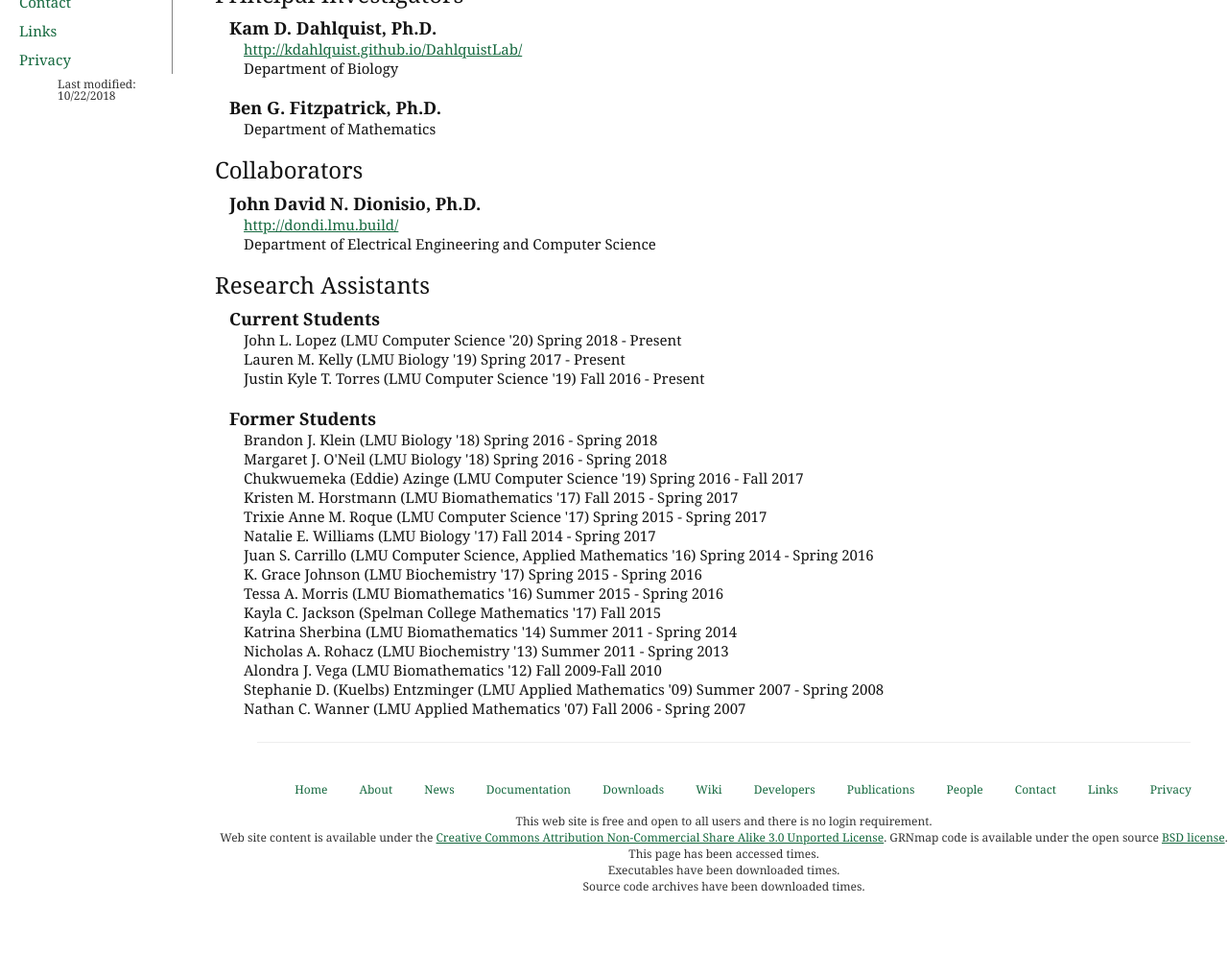
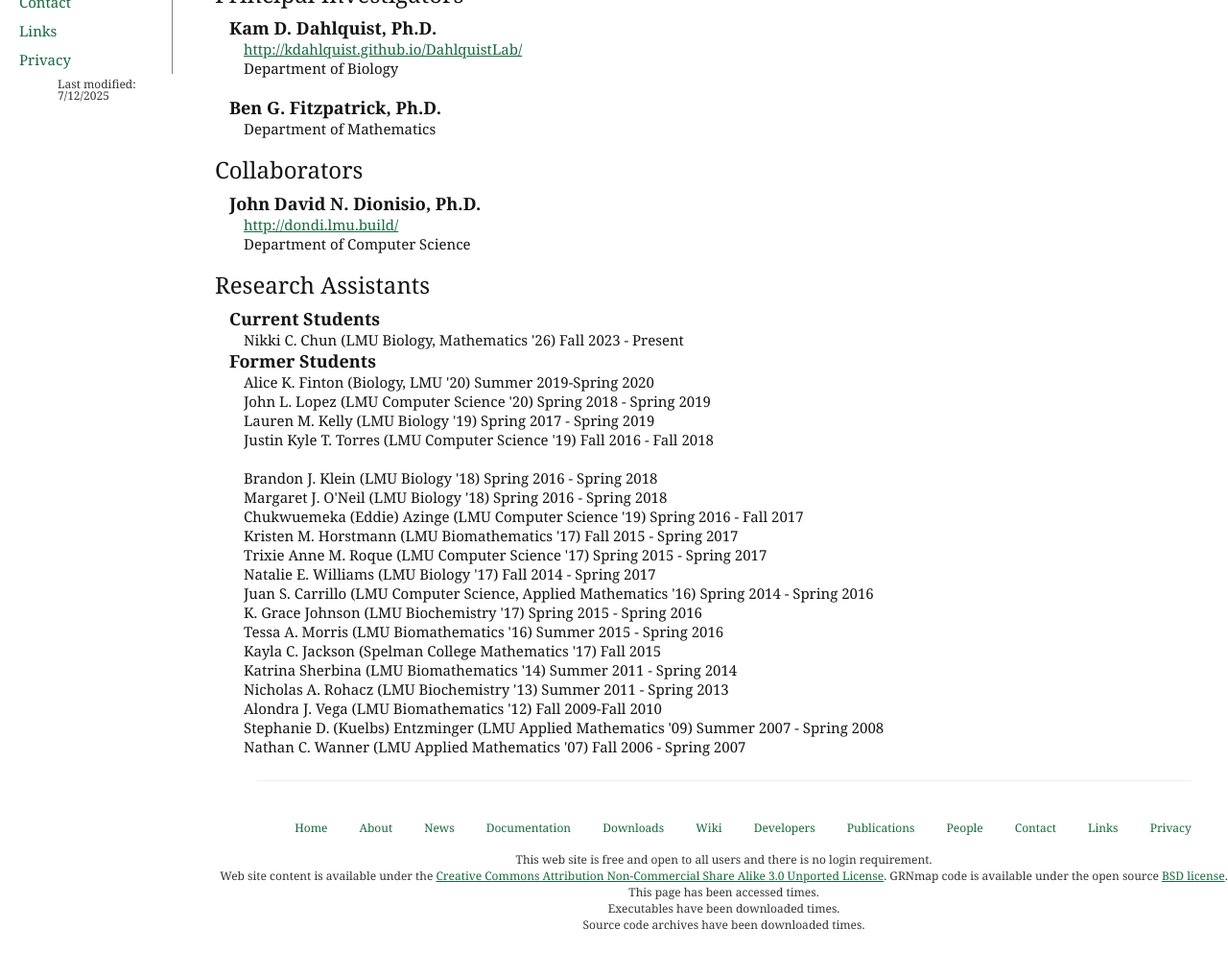
Before and after one commit to kdahlquist/GRNmap, a Jekyll site: the page built from people.html, in a window 1280 px wide. Shown: the part 422-1415 px from the top of the page at 96% size. Built offline with Jekyll 4.4.1, drawn with Linux system fonts in a browser that asks for light colours; before the commit the page ends 1375 px from its top, so only the background shows below that.

Commit message:
update students

```diff
--- a/people.html
+++ b/people.html
@@ -2,7 +2,7 @@
 layout: default
 title: GRNmap - People
 subTitle: People
-lastModified: 10/22/2018
+lastModified: 7/12/2025
 ---
 <!--
 This file is formatted differently and needs to be revisited:
@@ -140,7 +140,7 @@ Need to convert to data dependant format
             <p class='name'>John David N. Dionisio, Ph.D.</p>
             <p class='personInfo'>
             <a href="http://dondi.lmu.build/" target='_blank'>http://dondi.lmu.build/</a> <br>
-                Department of Electrical Engineering and Computer Science
+                Department of Computer Science
             </p> <br>
         </div><!-- col -->
 
@@ -148,11 +148,13 @@ Need to convert to data dependant format
             <h4>Research Assistants</h4>
             <p class="name">Current Students</p>
             <p class='personInfo'>
-                John L. Lopez (LMU Computer Science '20) Spring 2018 - Present<br>
-                Lauren M. Kelly (LMU Biology '19) Spring 2017 - Present<br>
-                Justin Kyle T. Torres (LMU Computer Science '19) Fall 2016 - Present<br><br>
+                Nikki C. Chun (LMU Biology, Mathematics '26) Fall 2023 - Present
             <p class="name">Former Students</p>
             <p class='personInfo'>
+                Alice K. Finton (Biology, LMU '20) Summer 2019-Spring 2020<br>
+                John L. Lopez (LMU Computer Science '20) Spring 2018 - Spring 2019<br>
+                Lauren M. Kelly (LMU Biology '19) Spring 2017 - Spring 2019<br>
+                Justin Kyle T. Torres (LMU Computer Science '19) Fall 2016 - Fall 2018<br><br>
                 Brandon J. Klein (LMU Biology '18) Spring 2016 - Spring 2018 <br>
                 Margaret J. O'Neil (LMU Biology '18) Spring 2016 - Spring 2018 <br>
                 Chukwuemeka (Eddie) Azinge (LMU Computer Science '19) Spring 2016 - Fall 2017<br>
```
